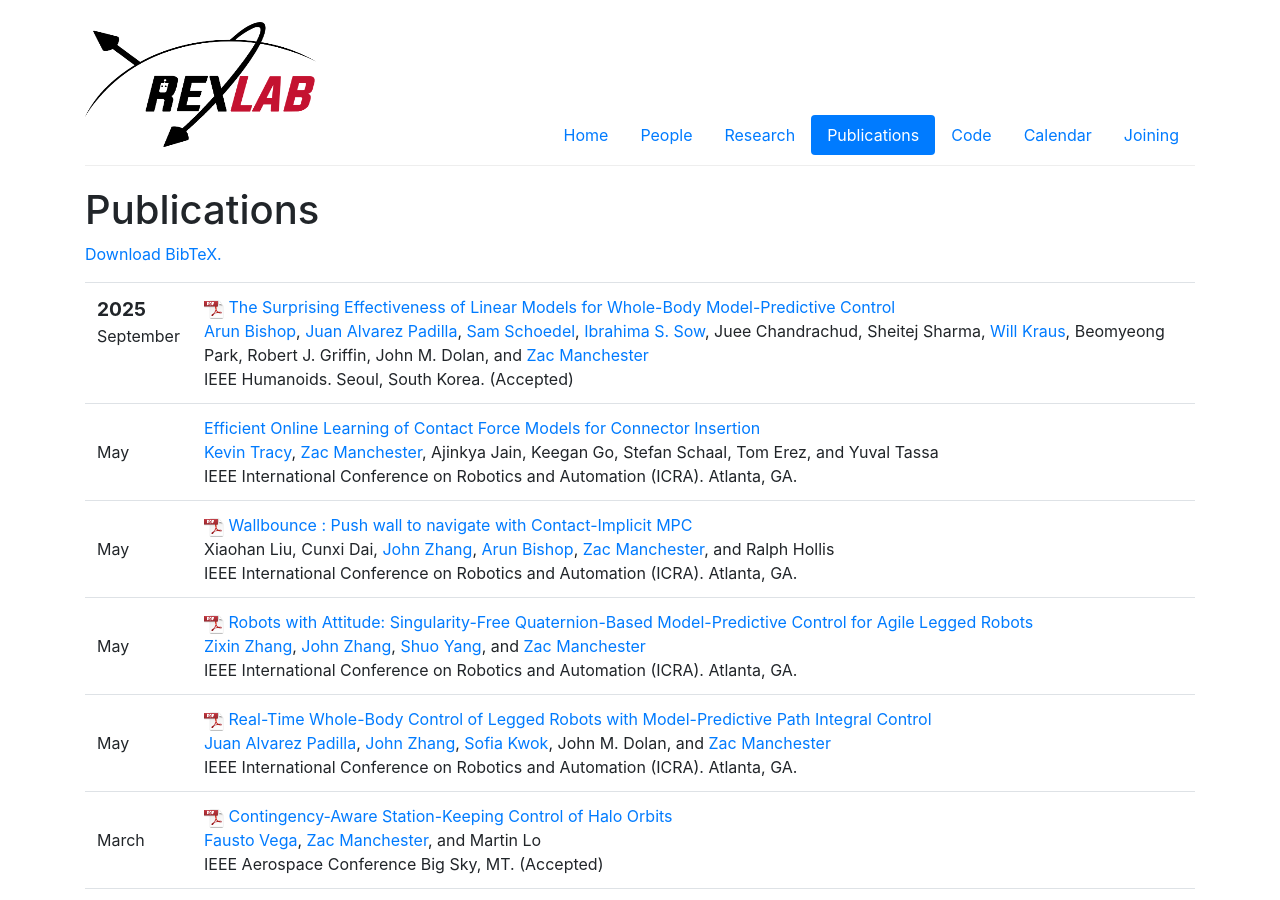
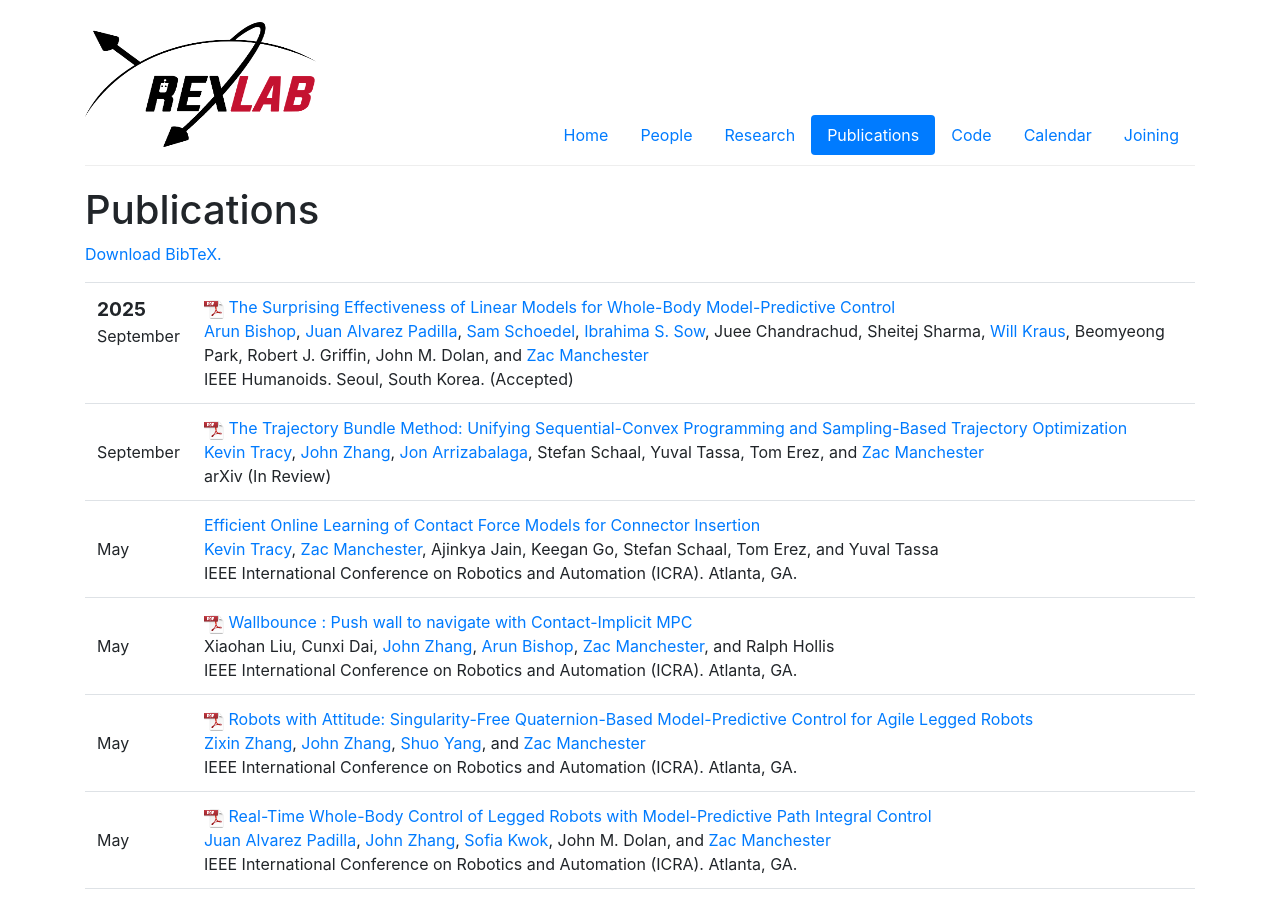
Before and after one commit to RoboticExplorationLab/roboticexplorationlab.github.io, a Jekyll site: the page built from publications.html, in a window 1280 px wide and 900 px high. Built offline with Jekyll 4.4.1, drawn with Linux system fonts in a browser that asks for light colours; a script that is not in the unit is left out.

Commit message:
add bundle

```diff
--- a/_data/pubs.yml
+++ b/_data/pubs.yml
@@ -1,3 +1,12 @@
+
+- title: "The Trajectory Bundle Method: Unifying Sequential-Convex Programming and Sampling-Based Trajectory Optimization"
+  authors: [kevin, john, jon_arrizabalaga, Stefan Schaal, Yuval Tassa, Tom Erez, zac]
+  publisher: arXiv
+  pub-type: conference
+  date: 2025-09-30
+  pdf: https://arxiv.org/pdf/2509.26575
+  status: In Review
+
 - title: "The Surprising Effectiveness of Linear Models for Whole-Body Model-Predictive Control"
   authors: [arun, juan, sam, ibrahima, Juee Chandrachud, Sheitej Sharma, willK, Beomyeong Park, Robert J. Griffin, John M. Dolan, zac]
   publisher: IEEE Humanoids.
```
